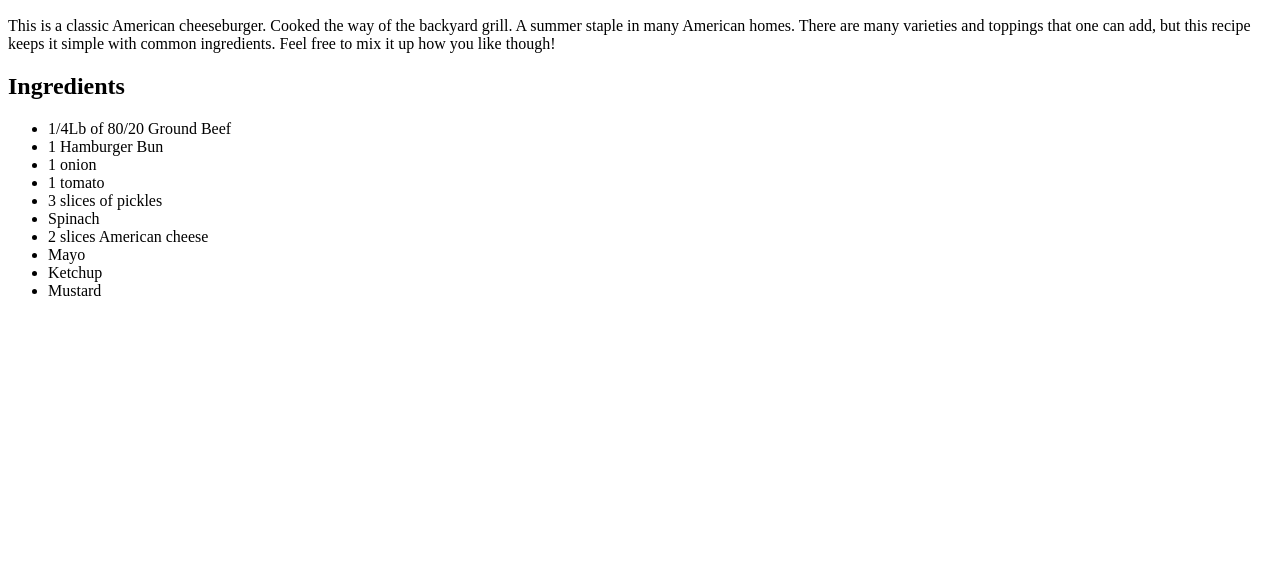
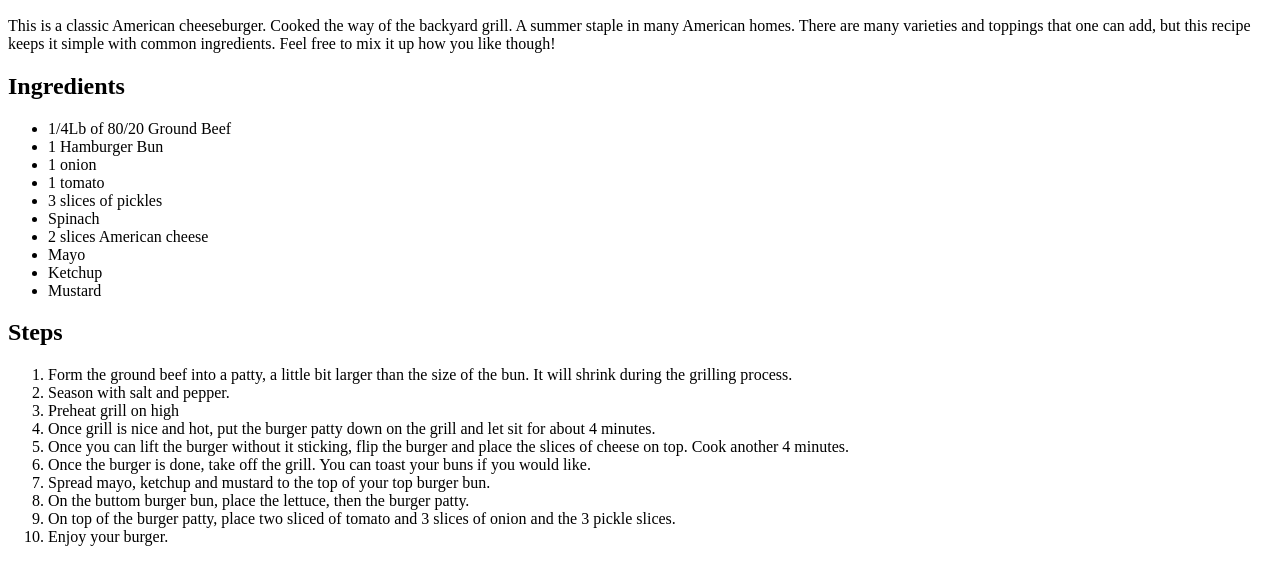
Before and after one commit to adamakers/odin-recipes, a plain HTML site: page recipes/burger.html in a window 1280 px wide. Shown: the part 434-996 px from the top of the page. Before the commit the page ends 800 px from the top, so only its background shows below. Drawn offline with Linux system fonts and the light colour scheme.

Commit message:
finished the 'steps' portion of the page

```diff
--- a/recipes/burger.html
+++ b/recipes/burger.html
@@ -24,5 +24,18 @@
     <li>Ketchup</li>
     <li>Mustard</li>
   </ul>
+  <h2>Steps</h2>
+  <ol>
+    <li>Form the ground beef into a patty, a little bit larger than the size of the bun.  It will shrink during the grilling process.</li>
+    <li>Season with salt and pepper.</li>
+    <li>Preheat grill on high</li>
+    <li>Once grill is nice and hot, put the burger patty down on the grill and let sit for about 4 minutes.</li>
+    <li>Once you can lift the burger without it sticking, flip the burger and place the slices of cheese on top.  Cook another 4 minutes.</li>
+    <li>Once the burger is done, take off the grill.  You can toast your buns if you would like.</li>
+    <li>Spread mayo, ketchup and mustard to the top of your top burger bun.</li>
+    <li>On the buttom burger bun, place the lettuce, then the burger patty.</li>
+    <li>On top of the burger patty, place two sliced of tomato and 3 slices of onion and the 3 pickle slices.</li>
+    <li>Enjoy your burger.</li>
+  </ol>
 </body>
 </html>
```
